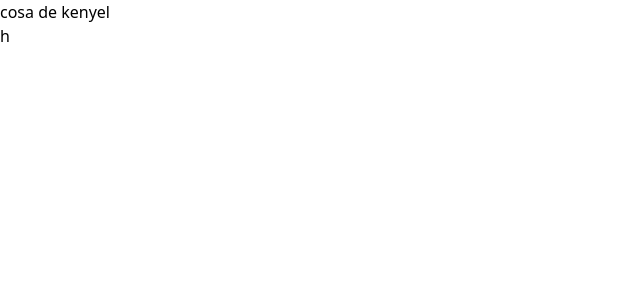
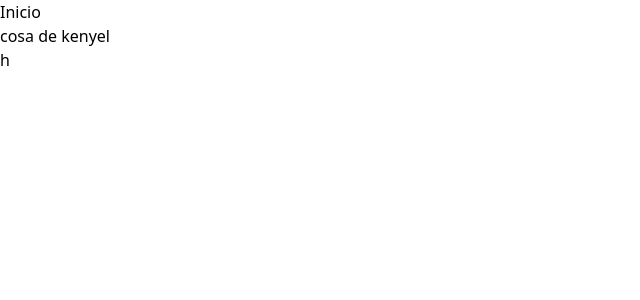
Before and after one commit to warling-lopez/tecnoexellen, a React (Vite) app: page / in a window 1280 px wide. Shown: the top 300 px of the page, without its empty margins (0-640 px from the left). Built offline with nearby package versions, Linux system fonts and the light colour scheme.

Commit message:
0.0.0P02

```diff
--- a/src/routes/Home.jsx
+++ b/src/routes/Home.jsx
@@ -1,10 +1,12 @@
 // Secciones
+import Inicio from "../sections/Inicio";
 import SeccionNosotros from "../sections/SeccionNosotros";
 import SeccionContacto from "../sections/SeccionContacto";
 
 const Home = () => {
   return (
     <>
+      <Inicio/>
       <SeccionNosotros />
       <SeccionContacto />
     </>
--- a/src/sections/Inicio.jsx
+++ b/src/sections/Inicio.jsx
@@ -0,0 +1,9 @@
+import React from 'react'
+
+function Inicio() {
+  return (
+    <div>Inicio</div>
+  )
+}
+
+export default Inicio
```
Also changed, not shown: src/components/navegador.jsx (added).
